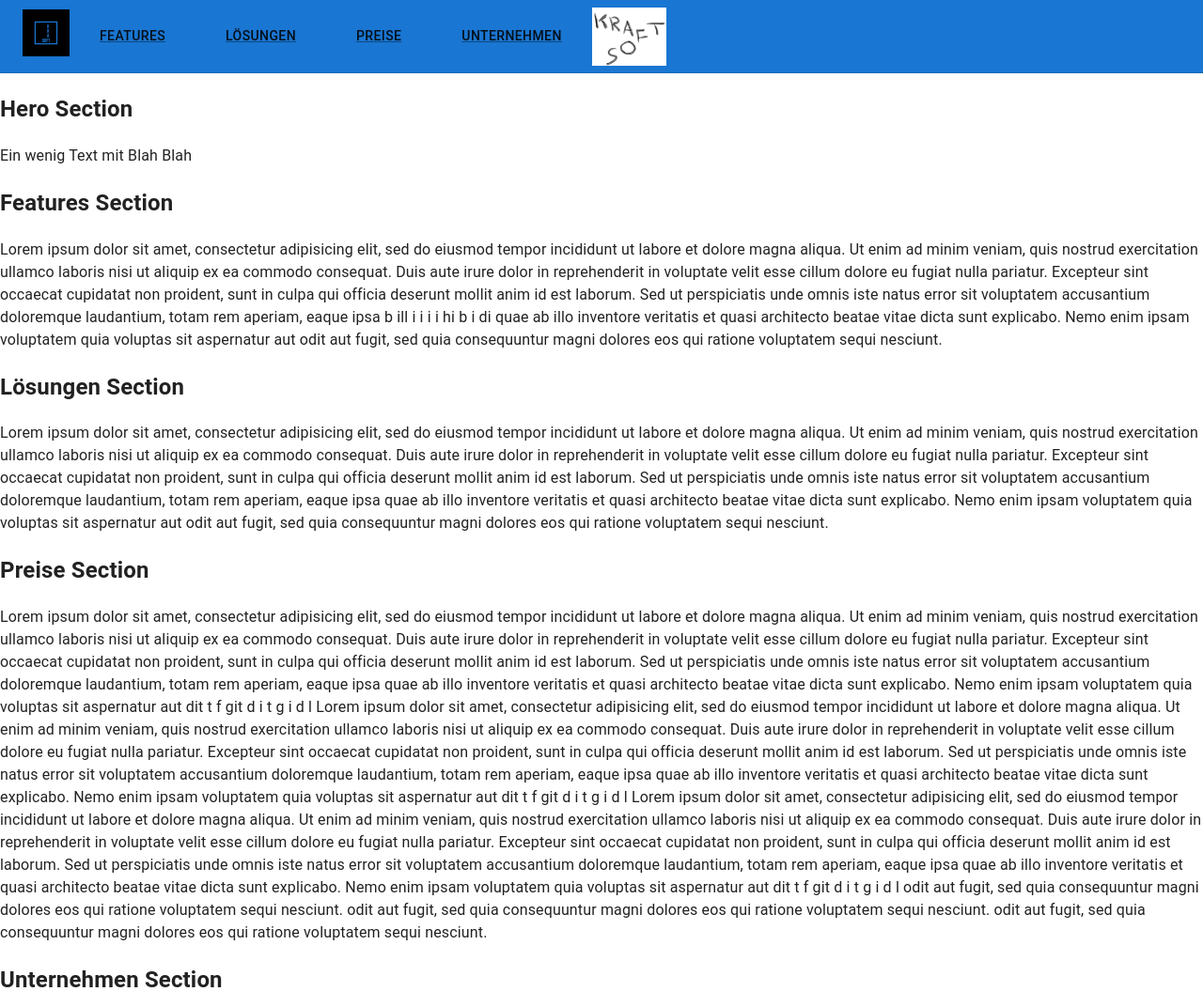
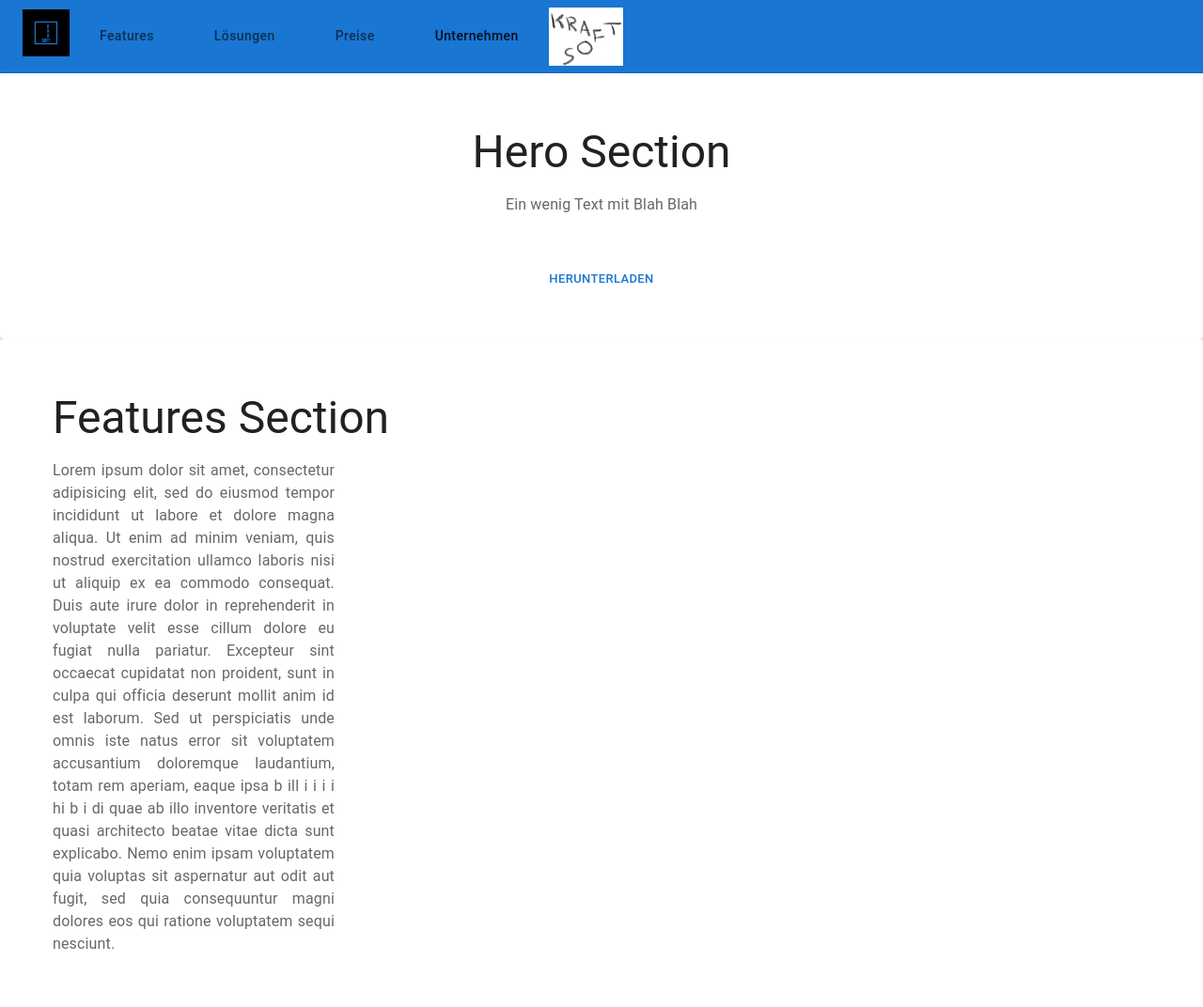
Before and after one commit to dugen/bottomup, a Gatsby site: page / in a window 1280 px wide. Shown: the top 1072 px of the page at 94% size. Built offline with nearby package versions, Linux system fonts and the light colour scheme; Gatsby itself is replaced by a stand-in of ours.

Commit message:
everything prettier, hero center feature left ...

```diff
--- /dev/null
+++ b/src/components/CardComponent.js
@@ -0,0 +1,67 @@
+import * as React from 'react';
+import Card from '@mui/material/Card';
+import CardActions from '@mui/material/CardActions';
+import CardContent from '@mui/material/CardContent';
+import Button from '@mui/material/Button';
+import Typography from '@mui/material/Typography';
+
+export default function CardComponent({markdown}) {
+    if (markdown.node.frontmatter.id===1)
+    return (
+        <Card sx={{ minWidth: 275, padding: 5 }}>
+            <CardContent>
+                <Typography style={{display: 'flex',  justifyContent:'center', alignItems:'center'}}  variant="h3" component="div" id={markdown.node.frontmatter.link}>
+                    {markdown.node.frontmatter.title}
+                </Typography>
+                <Typography style={{display: 'flex',  justifyContent:'center', alignItems:'center'}} sx={{ mb: 1.5 }} color="text.secondary">
+                    <div dangerouslySetInnerHTML={{__html: markdown.node.html }}/>
+                </Typography>
+            </CardContent>
+
+            <CardActions style={{display: 'flex',  justifyContent:'center', alignItems:'center'}}>
+                <Button size="small">Herunterladen</Button>
+            </CardActions>
+        </Card>
+    );
+    if (markdown.node.frontmatter.id===2)
+        return (
+            <Card sx={{ minWidth: 275, padding: 5 }}>
+                <CardContent>
+                    <Typography style={{justifyContent:'left'}}  variant="h3" component="div" id={markdown.node.frontmatter.link}>
+                        {markdown.node.frontmatter.title}
+                    </Typography>
+                    <Typography style={{display: 'flex',  justifyContent:'center', alignItems:'center', maxWidth: 300, textAlign:"justify"}} sx={{ mb: 1.5 }} color="text.secondary">
+                        <div dangerouslySetInnerHTML={{__html: markdown.node.html }}/>
+                    </Typography>
+                </CardContent>
+            </Card>
+
+        );
+
+    if ( markdown.node.frontmatter.id===3)
+        return (
+            <Card sx={{ minWidth: 275, padding: 5 }}>
+                <CardContent>
+                    <Typography style={{display: 'flex',  justifyContent:'right', alignItems:'center'}}   variant="h3" component="div" id={markdown.node.frontmatter.link}>
+                        {markdown.node.frontmatter.title}
+                    </Typography>
+                    <Typography style={{display: 'flex',  justifyContent:'center', alignItems:'center', maxWidth: 300, textAlign:"justify"}} sx={{ mb: 1.5 }} color="text.secondary">
+                        <div dangerouslySetInnerHTML={{__html: markdown.node.html }}/>
+                    </Typography>
+                </CardContent>
+
+            </Card>
+        );
+        return (
+            <Card sx={{ minWidth: 275, padding: 5 }}>
+                <CardContent>
+                    <Typography variant="h4" component="div">
+                        {markdown.node.frontmatter.title}
+                    </Typography>
+                    <Typography sx={{ mb: 1.5 , textAlign:"justify"}} color="text.secondary">
+                        <div dangerouslySetInnerHTML={{__html: markdown.node.html }}/>
+                    </Typography>
+                </CardContent>
+            </Card>
+        )
+}
--- a/src/components/NavBar/NavBar.js
+++ b/src/components/NavBar/NavBar.js
@@ -18,30 +18,30 @@ function NavBar() {
                 sx={{ borderBottom: (theme) => `1px solid ${theme.palette.divider}` }}
             >
                 <Toolbar sx={{ flexWrap: 'wrap', alignItems:"center"}} >
-                    <Link href="/#" sx={{justifyContent:"left"}}>
+                    <Link href="/#" sx={{justifyContent:"left",textDecoration: 'none' }}>
                         <Icon/>
                     </Link>
                         <Link
                             variant="button"
-                            color="text.primary"
+                            color="text.secondary"
                             href="/#features"
-                            sx={{ my: 1, mx: 4 }}
+                            sx={{ my: 1, mx: 4 ,textDecoration: 'none', textTransform:"none" }}
                         >
                             Features
                         </Link>
                         <Link
                             variant="button"
-                            color="text.primary"
+                            color="text.secondary"
                             href="/#lösungen"
-                            sx={{ my: 1, mx: 4 }}
+                            sx={{ my: 1, mx: 4,textDecoration: 'none', textTransform:"none"  }}
                         >
                             Lösungen
                         </Link>
                         <Link
                             variant="button"
-                            color="text.primary"
+                            color="text.secondary"
                             href="/#preise"
-                            sx={{ my: 1, mx: 4 }}
+                            sx={{ my: 1, mx: 4,textDecoration: 'none' , textTransform:"none" }}
                         >
                             Preise
                         </Link>
@@ -49,7 +49,8 @@ function NavBar() {
                             variant="button"
                             color="text.primary"
                             href="/#unternehmen"
-                            sx={{ my: 1, mx: 4 }}
+                            sx={{ my: 1, mx: 4,textDecoration: 'none', textTransform:"none" }}
+
                         >
                             Unternehmen
                         </Link>
--- a/src/pages/index.js
+++ b/src/pages/index.js
@@ -1,23 +1,16 @@
 import React from "react"
 import Navbar from "../components/NavBar/NavBar";
 import {graphql} from "gatsby";
-
+import CardComponent from "../components/CardComponent";
 
 
 export default function Home({data}) {
-  console.log(data)
   const markdown= data.allMarkdownRemark.edges
-console.log(markdown)
   return(
   <div>
     <Navbar/>
     {markdown.map(markdown =>(
-        <div>
-        <h2 id={markdown.node.frontmatter.link} key={markdown.node.frontmatter.id}>
-          {markdown.node.frontmatter.title}
-        </h2>
-        <div dangerouslySetInnerHTML={{__html: markdown.node.html }}/>
-        </div>
+          <CardComponent markdown={markdown} key={markdown.node.frontmatter.id}/>
           ))}
   </div>
   )
```
